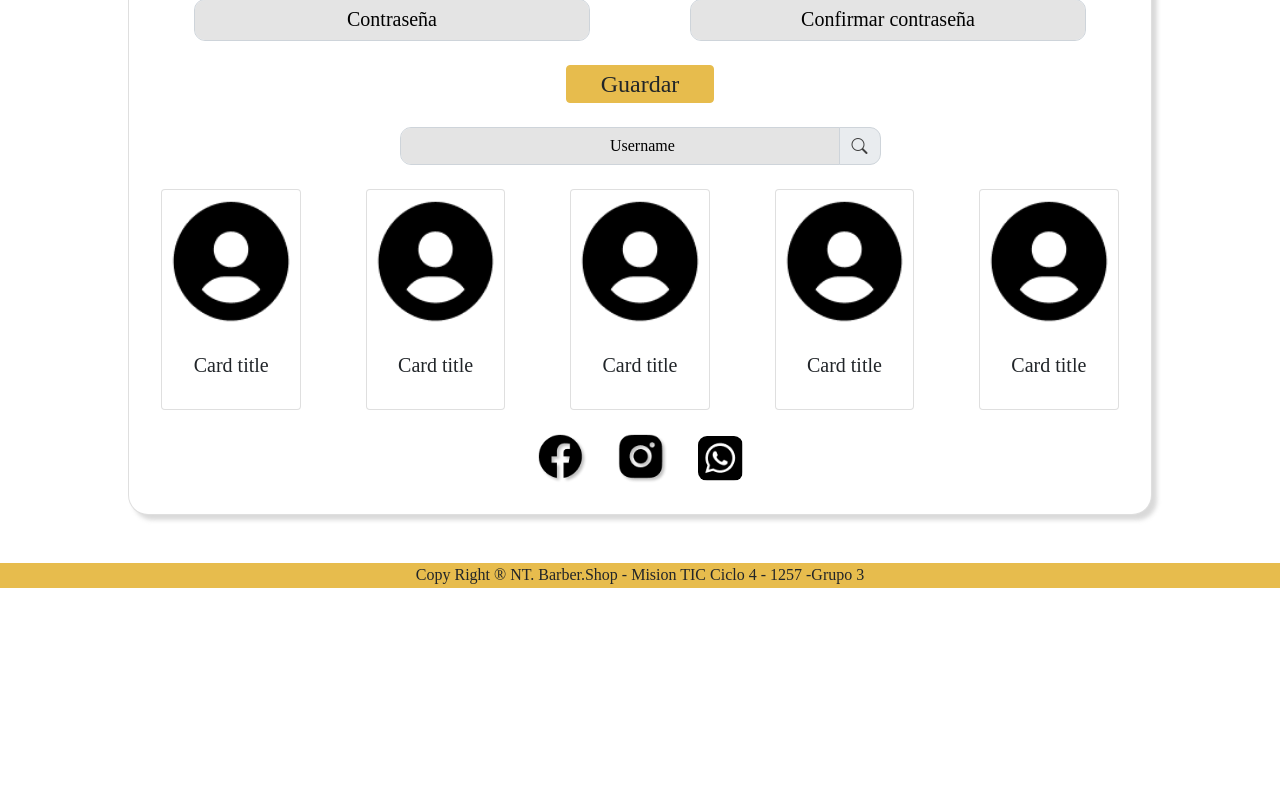
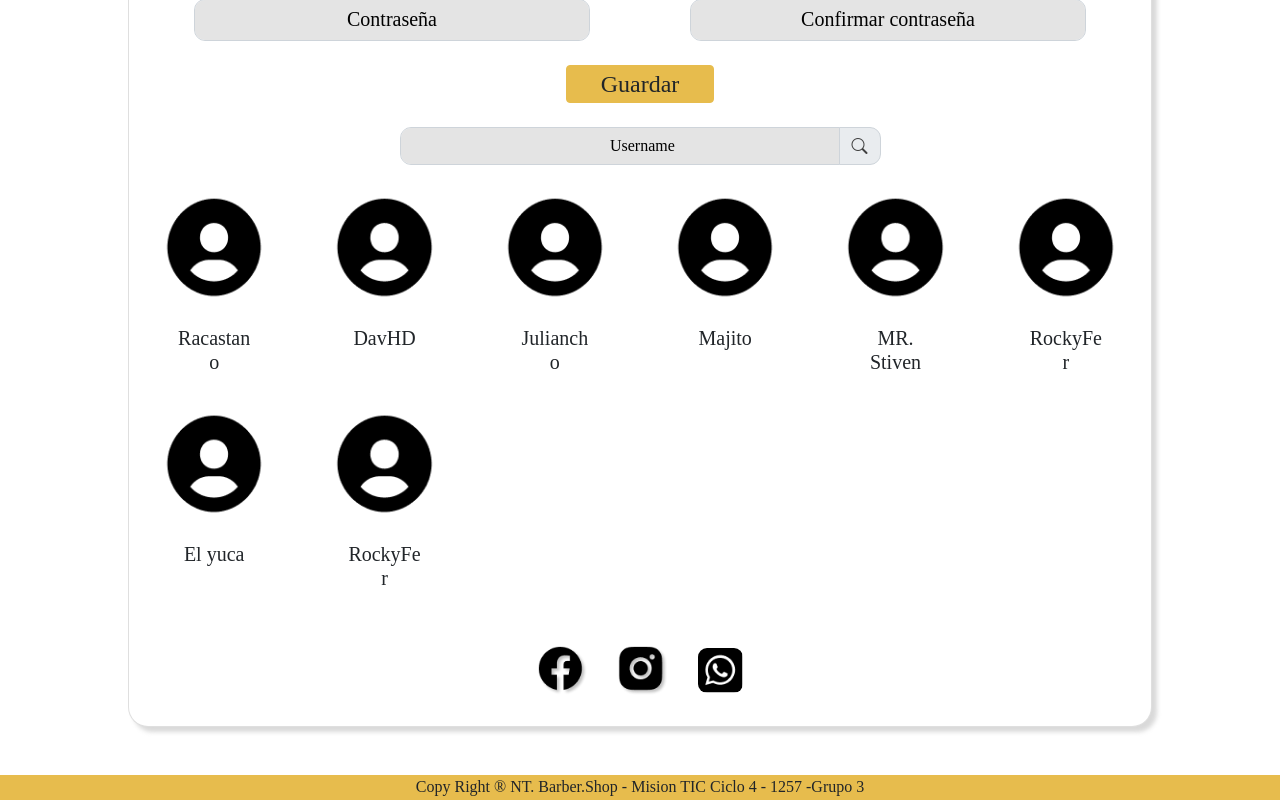
Before and after one commit to Julian362/TN-Barber-Shop, a React (Create React App) app: page /GestionPersonalSuper in a window 1280 px wide. Shown: the part 759-1559 px from the top of the page. Before the commit the page ends 1347 px from the top, so only its background shows below. Built offline with nearby package versions, Linux system fonts and the light colour scheme.

Commit message:
Props gestión personal supervisor

```diff
--- a/src/App.js
+++ b/src/App.js
@@ -85,7 +85,9 @@ function App() {
 						<Route path='/Agenda-tu-cita'>
 							<Agenda Servicios={Lista_Servicios} Trabajadores={Lista_Trabajadores}/>
 						</Route>
-						<Route path='/GestionPersonalSuper' component={GestionPersonalSuper} />
+						<Route path='/GestionPersonalSuper'>
+							<GestionPersonalSuper empleados={Lista_Trabajadores}/>
+						</Route>
 						<Route path='/Historial-citas'>
 							<HistorialCitas agendados={lista_ServAgendados}
 											historial={lista_Historial}/>
--- a/src/components/paginas/GestionPersonalSuper.js
+++ b/src/components/paginas/GestionPersonalSuper.js
@@ -2,82 +2,43 @@ import React from 'react'
 import Footer from '../Footer'
 import FormGestionPersonal from './FormGestionPersonal'
 import Redes from '../Redes'
+import { Fragment } from 'react';
 
-const GestionPersonal = () => {
+const GestionPersonal = (props) => {
+
+    const listaEmpleados = props.empleados.map((p) =>
+        <div className="col">
+            <div className="card" style={{ width: "80%", marginLeft: "10%", border: 0 }}>
+                <img src={p.rutafoto} className="card-img-top" alt="..." style={{ height: "fit-content", width: "auto" }} />
+                <div className="card-body">
+                    <h5 className="card-title text-center">{p.Nickname}</h5>
+                </div>
+            </div>
+        </div>
+    );
 
     return (
         <>
-
-            <div className="bg-white" style={{ height: "120px"}}></div>
-
+            <div className="bg-white" style={{ height: "120px" }}></div>
             <div className="card bg-white mt-5 mb-5 mx-auto respon"
-                style={{ borderRadius: "20px", boxShadow: "5px 5px 4px rgba(199, 199, 199, 0.67)",minWidth:"800px", maxWidth:"1024px"}}>
+                style={{ borderRadius: "20px", boxShadow: "5px 5px 4px rgba(199, 199, 199, 0.67)", minWidth: "800px", maxWidth: "1024px" }}>
                 <img className="mt-4" src="/img/Res1.svg" alt=""
                     style={{ width: "25%", height: "fit-content", marginLeft: "37.5%" }} />
-
                 <p className="text-center mt-3" style={{ fontSize: "36px" }}>SUPERVISOR</p>
-
                 <h3 className="text-center mt-3">Personal</h3>
-
+                {/* ok */}
                 <FormGestionPersonal />
-
                 <div class="input-group mb-3 m-auto col-6">
-                    <input type="text" class="form-control text-center " placeholder="Username" aria-label="Username" aria-describedby="basic-addon1" style={{ height: "fit-content", width: "auto", paddingLeft:"12%"}}/>
+                    <input type="text" class="form-control text-center " placeholder="Username" aria-label="Username" aria-describedby="basic-addon1" style={{ height: "fit-content", width: "auto", paddingLeft: "12%" }} />
                     <span class="input-group-text bi bi-search" id="basic-addon1"></span>
                 </div>
-
-
-                <div className="container mt-4 mb-4">
-                    <div className="row row-cols">
-                        <div className="col">
-                            <div className="card" style={{ width: "80%", marginLeft: "10%" }}>
-                                <img src="/img/user.png" className="card-img-top" alt="..." style={{ height: "fit-content", width: "auto" }} />
-                                <div className="card-body">
-                                    <h5 className="card-title text-center">Card title</h5>
-                                </div>
-                            </div>
-                        </div>
-                        <div className="col">
-                            <div className="card" style={{ width: "80%", marginLeft: "10%" }}>
-                                <img src="/img/user.png" className="card-img-top" alt="..." style={{ height: "fit-content", width: "auto" }} />
-                                <div className="card-body">
-                                    <h5 className="card-title text-center">Card title</h5>
-                                </div>
-                            </div>
-                        </div>
-                        <div className="col">
-                            <div className="card" style={{ width: "80%", marginLeft: "10%" }}>
-                                <img src="/img/user.png" className="card-img-top" alt="..." style={{ height: "fit-content", width: "auto" }} />
-                                <div className="card-body">
-                                    <h5 className="card-title text-center">Card title</h5>
-                                </div>
-                            </div>
-                        </div>
-                        <div className="col">
-                            <div className="card" style={{ width: "80%", marginLeft: "10%" }}>
-                                <img src="/img/user.png" className="card-img-top" alt="..." style={{ height: "fit-content", width: "auto" }} />
-                                <div className="card-body">
-                                    <h5 className="card-title text-center">Card title</h5>
-                                </div>
-                            </div>
-                        </div>
-                        <div className="col">
-                            <div className="card" style={{ width: "80%", marginLeft: "10%" }}>
-                                <img src="/img/user.png" className="card-img-top" alt="..." style={{ height: "fit-content", width: "auto" }} />
-                                <div className="card-body">
-                                    <h5 className="card-title text-center">Card title</h5>
-                                </div>
-                            </div>
-                        </div>
+                <div className="container mt-4 mb-4" >
+                    <div className="row row-cols-6">
+                        {listaEmpleados}
                     </div>
                 </div>
-
-
-
                 <div style={{ height: "80px" }}><Redes /></div>
-
             </div>
-
             <div>
                 <Footer />
             </div>
```
